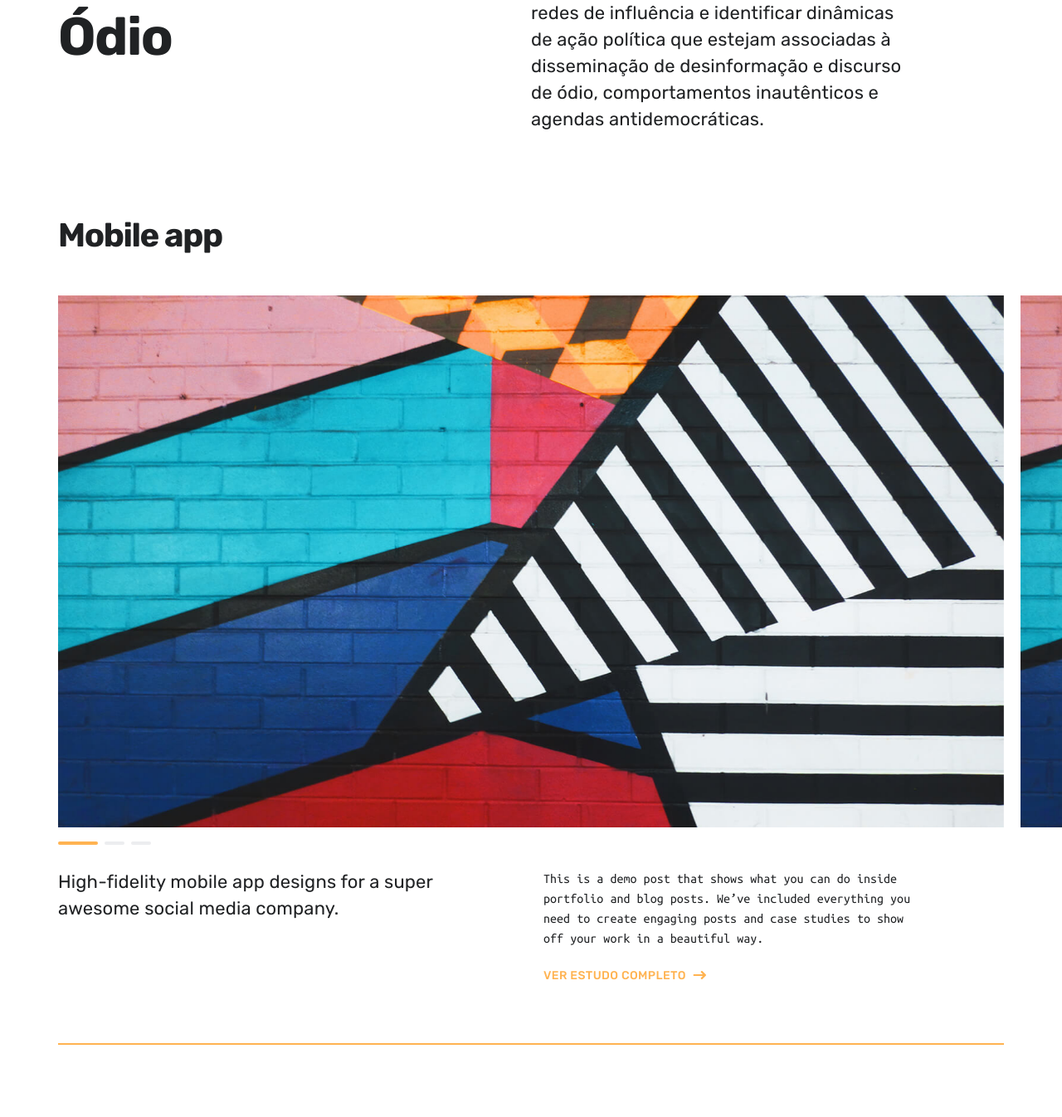
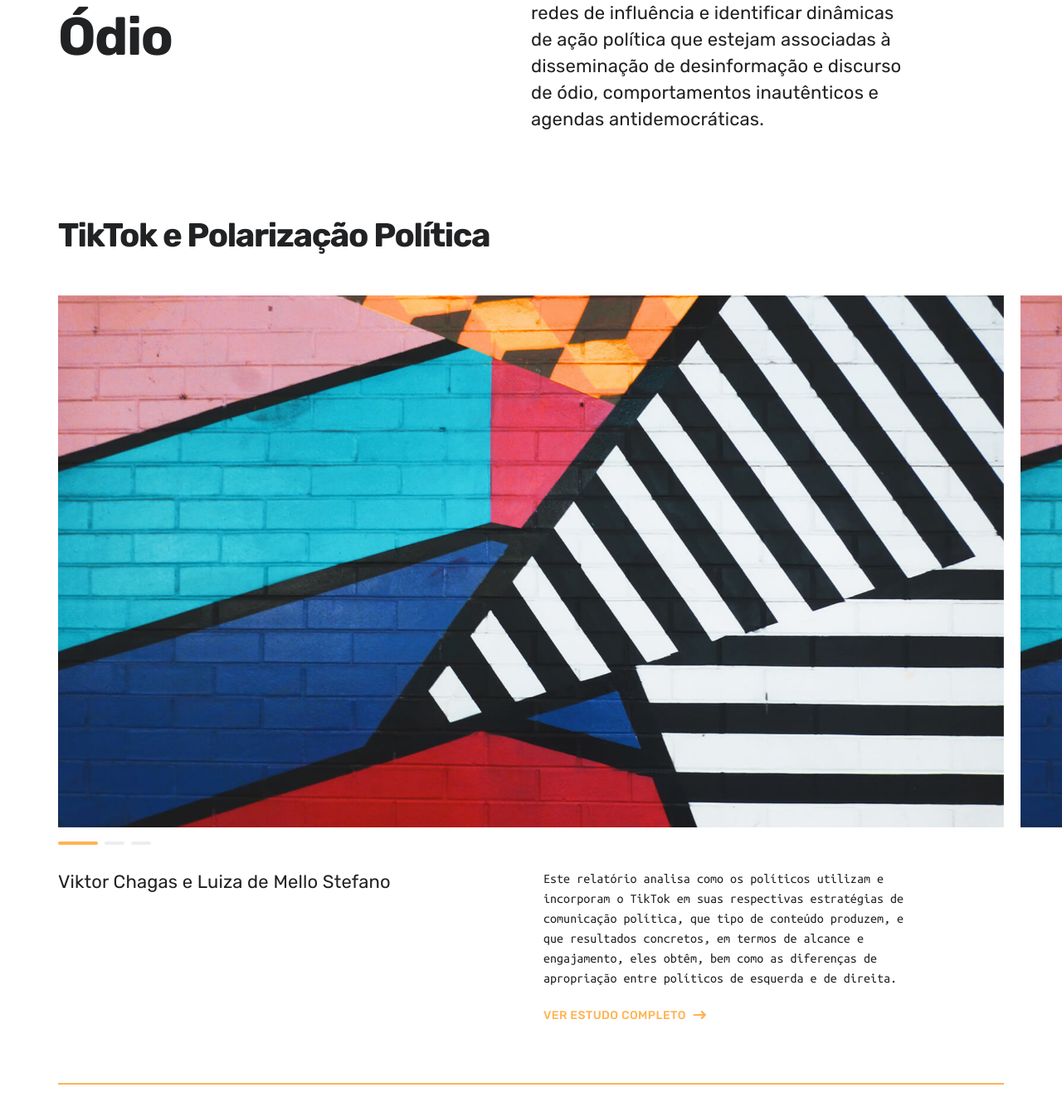
Before and after one commit to coLAB-UFF/ddoslab, a Jekyll site: the page built from index.html, in a window 1280 px wide and 1400 px high, scrolled down 461 px. Shown: the top 1346 px of the window at 83% size. Built offline with Jekyll 4.4.1, drawn with Linux system fonts in a browser that asks for light colours; nearby versions of some CDN libraries.

Commit message:
Update 2019-07-24-demo-project.md

```diff
--- a/_projects/2019-07-24-demo-project.md
+++ b/_projects/2019-07-24-demo-project.md
@@ -1,8 +1,8 @@
 ---
-title: Mobile app
-subtitle: High-fidelity mobile app designs for a super awesome social media company.
-date: 2019-07-24 00:00:00
-description: This is a demo post that shows what you can do inside portfolio and blog posts. We’ve included everything you need to create engaging posts and case studies to show off your work in a beautiful way.
+title: TikTok e Polarização Política
+subtitle: Viktor Chagas e Luiza de Mello Stefano
+date: 2022-07-07 00:00:00
+description: Este relatório analisa como os políticos utilizam e incorporam o TikTok em suas respectivas estratégias de comunicação política, que tipo de conteúdo produzem, e que resultados concretos, em termos de alcance e engajamento, eles obtêm, bem como as diferenças de apropriação entre políticos de esquerda e de direita.
 featured_image: demo.jpg
 accent_color: '#FFB351'
 gallery_images:
```
